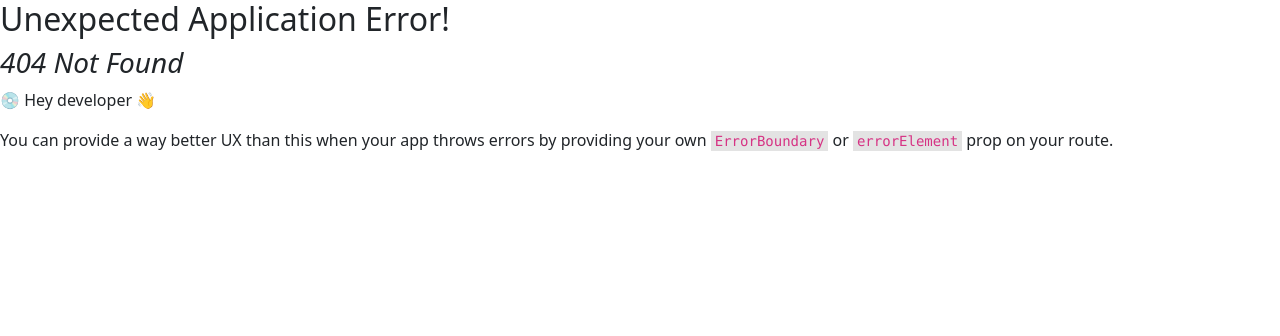
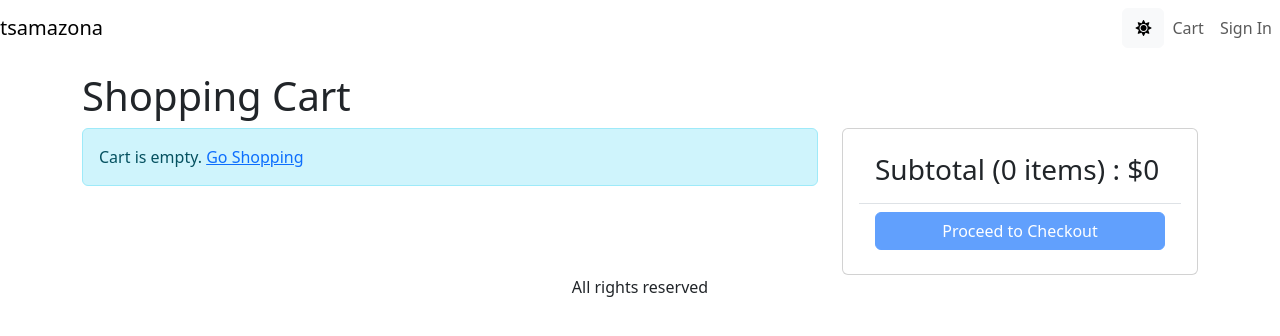
Before and after one commit to evanbene48/ts-amazona, a React (Vite) app in the folder frontend/: page /cart in a window 1280 px wide. Before the commit this address had no page. Shown: the top 336 px of the page. Built offline with nearby package versions, Linux system fonts and the light colour scheme.

Commit message:
Video-18-Create-Cart-Page
- creating Shopping Cart Page

```diff
--- a/frontend/src/App.tsx
+++ b/frontend/src/App.tsx
@@ -17,7 +17,7 @@
 
   useEffect(() => {
     document.body.setAttribute('data-bs-theme', mode);
-    console.log(mode);
+    // console.log(mode);
   }, [mode]);
 
   const switchModeHandler = () => {
--- a/frontend/src/Store.tsx
+++ b/frontend/src/Store.tsx
@@ -1,10 +1,10 @@
-import React from 'react'
-import { Cart, CartItem } from './types/CartType'
+import React from 'react';
+import { Cart, CartItem } from './types/CartType';
 
 type AppState = {
-  mode: string
-  cart: Cart
-}
+  mode: string;
+  cart: Cart;
+};
 
 // console.log(window.matchMedia('(prefers-color-scheme: dark)'))
 // console.log(localStorage.getItem('mode'))
@@ -33,56 +33,59 @@
     taxPrice: 0,
     totalPrice: 0,
   },
-}
+};
 
 type Action =
   | { type: 'SWITCH_MODE' }
-  | { type: 'CART_ADD_ITEM'; payload: CartItem }
+  | { type: 'CART_ADD_ITEM'; payload: CartItem };
 
 // function reducer(state: AppState, action: Action): AppState {
 function reducer(state: AppState, action: Action) {
   switch (action.type) {
     case 'SWITCH_MODE': {
-      return { ...state, mode: state.mode === 'dark' ? 'light' : 'dark' }
+      return { ...state, mode: state.mode === 'dark' ? 'light' : 'dark' };
     }
     // return { mode: state.mode === 'dark' ? 'light' : 'dark' }
     case 'CART_ADD_ITEM': {
-      const newItem = action.payload
+      const newItem = action.payload;
+      console.log(newItem);
+
       const existItem = state.cart.cartItems.find(
         (item: CartItem) => item._id === newItem._id
-      )
+      );
+
       const cartItems = existItem
         ? state.cart.cartItems.map((item: CartItem) =>
             item._id === existItem._id ? newItem : item
           )
-        : [...state.cart.cartItems, newItem]
+        : [...state.cart.cartItems, newItem];
 
-      localStorage.setItem('cartItems', JSON.stringify(cartItems))
+      localStorage.setItem('cartItems', JSON.stringify(cartItems));
 
-      return { ...state, cart: { ...state.cart, cartItems } }
+      return { ...state, cart: { ...state.cart, cartItems } };
     }
     default:
-      return state
+      return state;
   }
 }
 
-const defaultDispatch: React.Dispatch<Action> = () => initialState
+const defaultDispatch: React.Dispatch<Action> = () => initialState;
 
 const Store = React.createContext({
   state: initialState,
   dispatch: defaultDispatch,
-})
+});
 
 function StoreProvider(props: React.PropsWithChildren<unknown>) {
   const [state, dispatch] = React.useReducer<React.Reducer<AppState, Action>>(
     reducer,
     initialState
-  )
+  );
 
   //Returning a component named "Provider" inside const "Store"
   // that we create
   // to provide the value = state and dispatch
-  return <Store.Provider value={{ state, dispatch }} {...props} />
+  return <Store.Provider value={{ state, dispatch }} {...props} />;
 }
 
-export { Store, StoreProvider }
+export { Store, StoreProvider };
--- a/frontend/src/main.tsx
+++ b/frontend/src/main.tsx
@@ -1,9 +1,9 @@
-import React from 'react'
-import ReactDOM from 'react-dom/client'
-import 'bootstrap/dist/css/bootstrap.min.css'
+import React from 'react';
+import ReactDOM from 'react-dom/client';
+import 'bootstrap/dist/css/bootstrap.min.css';
 
-import App from './App.tsx'
-import './index.css'
+import App from './App.tsx';
+import './index.css';
 //*this import is from the website:
 // https://reactrouter.com/en/main/routers/picking-a-router
 import {
@@ -11,13 +11,14 @@
   createRoutesFromElements,
   Route,
   RouterProvider,
-} from 'react-router-dom'
-import HomePage from './pages/HomePage.tsx'
-import ProductPage from './pages/ProductPage.tsx'
-import { HelmetProvider } from 'react-helmet-async'
-import { QueryClient, QueryClientProvider } from '@tanstack/react-query'
-import { ReactQueryDevtools } from '@tanstack/react-query-devtools'
-import { StoreProvider } from './Store.tsx'
+} from 'react-router-dom';
+import HomePage from './pages/HomePage.tsx';
+import ProductPage from './pages/ProductPage.tsx';
+import { HelmetProvider } from 'react-helmet-async';
+import { QueryClient, QueryClientProvider } from '@tanstack/react-query';
+import { ReactQueryDevtools } from '@tanstack/react-query-devtools';
+import { StoreProvider } from './Store.tsx';
+import CartPage from './pages/CartPage.tsx';
 //after installing tan stack query we dont need axios
 // import axios from 'axios'
 
@@ -25,7 +26,7 @@
 // axios.defaults.baseURL =
 //   process.env.NODE_ENV === 'development' ? 'http://localhost:4000' : '/'
 
-console.log(process.env.NODE_ENV)
+console.log(process.env.NODE_ENV);
 
 //this is also from the website:
 // https://reactrouter.com/en/main/routers/picking-a-router
@@ -34,12 +35,13 @@
     <Route path="/" element={<App />}>
       <Route index={true} element={<HomePage />} />
       <Route path="product/:slug" element={<ProductPage />} />
+      <Route path="cart" element={<CartPage />} />
       {/* ... etc. */}
     </Route>
   )
-)
+);
 
-const queryClient = new QueryClient()
+const queryClient = new QueryClient();
 
 ReactDOM.createRoot(document.getElementById('root')!).render(
   <React.StrictMode>
@@ -52,4 +54,4 @@
       </HelmetProvider>
     </StoreProvider>
   </React.StrictMode>
-)
+);
--- /dev/null
+++ b/frontend/src/pages/CartPage.tsx
@@ -0,0 +1,134 @@
+import React, { useContext } from 'react';
+import { Link, useNavigate } from 'react-router-dom';
+import { Store } from '../Store';
+import { CartItem } from '../types/CartType';
+import { toast } from 'react-toastify';
+import { Helmet } from 'react-helmet-async';
+import { Button, Card, Col, ListGroup, Row } from 'react-bootstrap';
+import MessageBox from '../components/MessageBox';
+
+function CartPage() {
+  const navigate = useNavigate();
+
+  const {
+    state: {
+      mode,
+      cart: { cartItems },
+      cart: EvanCart,
+    },
+    dispatch,
+  } = useContext(Store);
+
+  //   console.log(cartItems);
+  //   console.log(EvanCart);
+
+  const updateCartHandler = (item: CartItem, quantity: number) => {
+    if (item.countInStock < quantity) {
+      toast.warn('Sorry. Product is out of stock');
+      return;
+    }
+    dispatch({
+      type: 'CART_ADD_ITEM',
+      payload: { ...item, quantity },
+    });
+  };
+
+  const checkoutHandler = () => {
+    navigate('/signin?redirect=/shipping');
+  };
+
+  return (
+    <div>
+      <Helmet>
+        <title>Shopping Cart</title>
+      </Helmet>
+      <h1>Shopping Cart</h1>
+      <Row>
+        <Col md={8}>
+          {cartItems.length === 0 ? (
+            <MessageBox>
+              Cart is empty. <Link to="/">Go Shopping</Link>
+            </MessageBox>
+          ) : (
+            <ListGroup>
+              {cartItems.map((item: CartItem) => (
+                <ListGroup.Item key={item._id}>
+                  <Row className="align-items-center">
+                    <Col md={4}>
+                      {/* Product Image */}
+                      <img
+                        src={item.image}
+                        alt={item.name}
+                        className="img-fluid rounded thumbnail"
+                      ></img>{' '}
+                      <Link to={`/product/${item.slug}`}>{item.name}</Link>
+                    </Col>
+
+                    <Col md={3}>
+                      <Button
+                        onClick={() =>
+                          updateCartHandler(item, item.quantity - 1)
+                        }
+                        variant={mode}
+                        disabled={item.quantity === 1}
+                      >
+                        <i className="fas fa-minus-circle"></i>
+                      </Button>{' '}
+                      <span>{item.quantity}</span>
+                      <Button
+                        variant={mode}
+                        onClick={() =>
+                          updateCartHandler(item, item.quantity + 1)
+                        }
+                        disabled={item.quantity === item.countInStock}
+                      >
+                        <i className="fas fa-plus-circle"></i>
+                      </Button>
+                    </Col>
+
+                    <Col md={3}>${item.price}</Col>
+                    <Col md={2}>
+                      <Button variant={mode}>
+                        <i className="fas fa-trash"></i>
+                      </Button>
+                    </Col>
+                  </Row>
+                </ListGroup.Item>
+              ))}
+            </ListGroup>
+          )}
+        </Col>
+
+        <Col md={4}>
+          <Card>
+            <Card.Body>
+              <ListGroup variant="flush">
+                <ListGroup.Item>
+                  <h3>
+                    Subtotal ({cartItems.reduce((a, c) => a + c.quantity, 0)}{' '}
+                    items) : $
+                    {cartItems.reduce((a, c) => a + c.price * c.quantity, 0)}
+                  </h3>
+                </ListGroup.Item>
+                <ListGroup.Item>
+                  <div className="d-grid">
+                    <Button
+                      type="button"
+                      variant="primary"
+                      onClick={checkoutHandler}
+                      disabled={cartItems.length === 0}
+                    >
+                      Proceed to Checkout
+                    </Button>
+                  </div>
+                </ListGroup.Item>
+              </ListGroup>
+            </Card.Body>
+          </Card>
+        </Col>
+      </Row>
+    </div>
+  );
+}
+
+export default CartPage;
```
Also changed, not shown: 1 other file (tests, documents, lock files or other folders).
